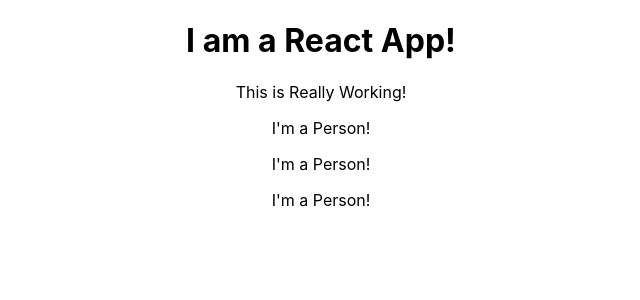
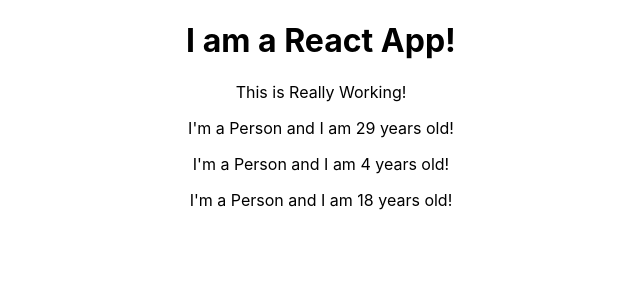
Before and after one commit to ArberGjonaj/React_Throwback_Learning, a React (Create React App) app: page / in a window 1280 px wide. Shown: the top 300 px of the page, without its empty margins (319-959 px from the left). Built offline with nearby package versions, Linux system fonts and the light colour scheme.

Commit message:
Outputting Dynamic Content

```diff
--- a/src/Person/Person.js
+++ b/src/Person/Person.js
@@ -1,5 +1,5 @@
 const person = () => {
-  return <p>I'm a Person!</p>;
+  return <p>I'm a Person and I am {Math.floor(Math.random()*30)} years old!</p>;
 };
 
 export default person;
```
